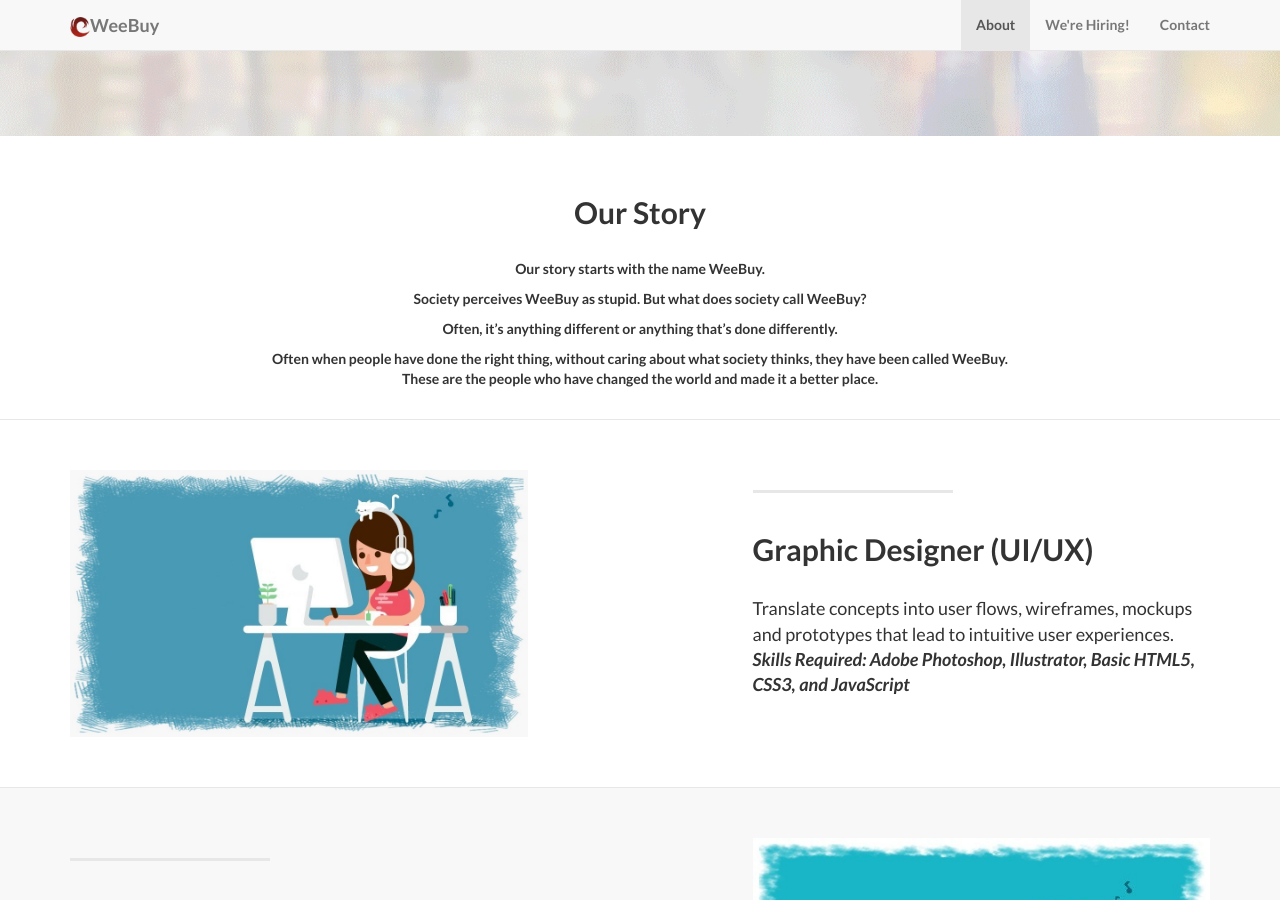
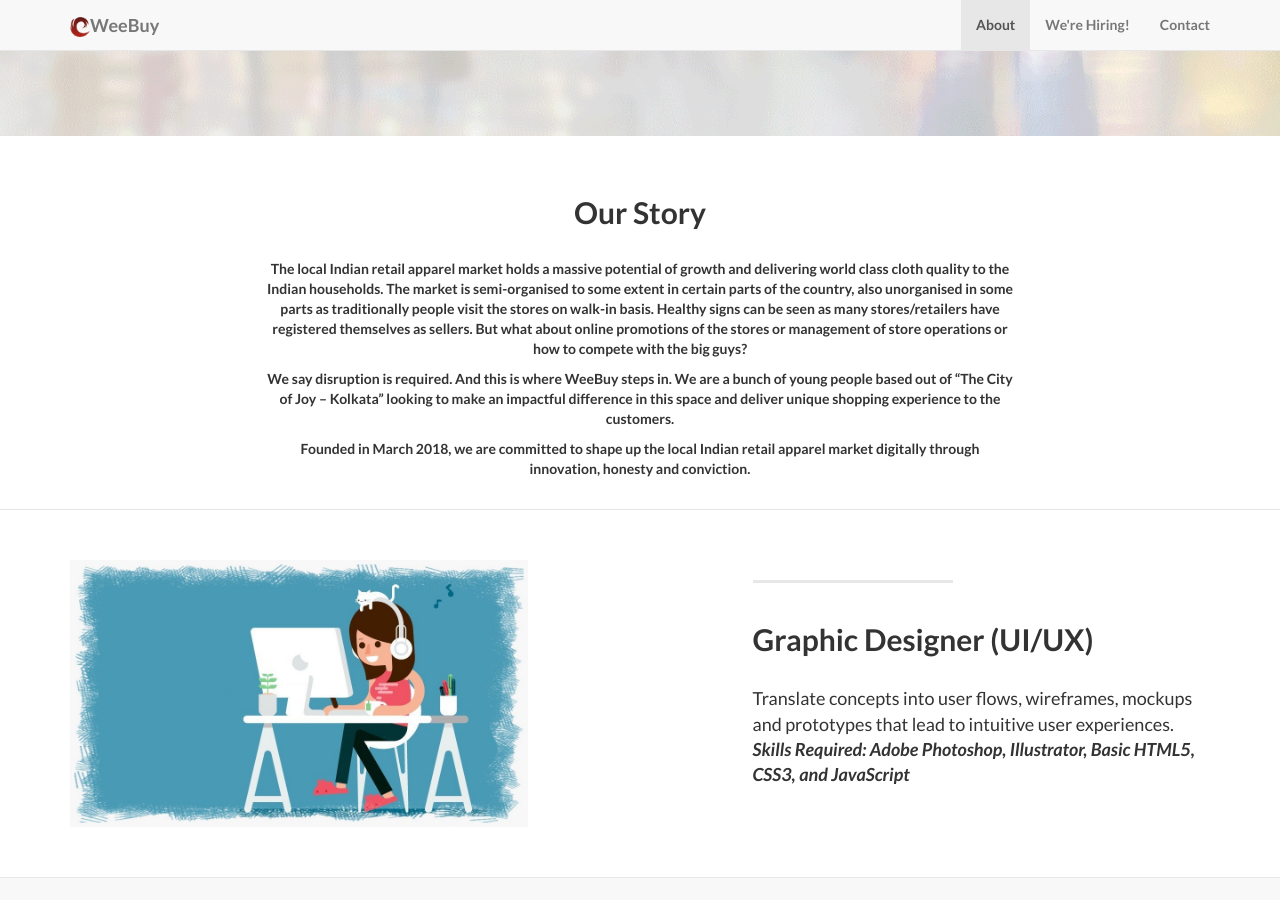
Before and after one commit to rahul-das/rahul-das.github.io, a Jekyll site: the page built from index.html, in a window 1280 px wide and 900 px high, scrolled down 641 px. Built offline with Jekyll 4.4.1, drawn with Linux system fonts in a browser that asks for light colours.

Commit message:
about us changed

```diff
--- a/_includes/about.html
+++ b/_includes/about.html
@@ -2,13 +2,13 @@
 <section id="about" class="container content-section text-center">
     <div class="row">
         <div class="col-lg-8 col-lg-offset-2">
-              <br/><br/>
+            <br/>
+            <br/>
             <h2>Our Story</h2>
             <br/>
-                <p>Our story starts with the name WeeBuy.</p>
-                <p>Society perceives WeeBuy as stupid. But what does society call WeeBuy?</p>
-                <p>Often, it’s anything different or anything that’s done differently.</p>
-                <p>Often when people have done the right thing, without caring about what society thinks, they have been called WeeBuy. These are the people who have changed the world and made it a better place.</p>
+            <p>The local Indian retail apparel market holds a massive potential of growth and delivering world class cloth quality to the Indian households. The market is semi-organised to some extent in certain parts of the country, also unorganised in some parts as traditionally people visit the stores on walk-in basis. Healthy signs can be seen as many stores/retailers have registered themselves as sellers. But what about online promotions of the stores or management of store operations or how to compete with the big guys?</p>
+            <p>We say disruption is required. And this is where WeeBuy steps in. We are a bunch of young people based out of “The City of Joy – Kolkata” looking to make an impactful difference in this space and deliver unique shopping experience to the customers.</p>
+            <p>Founded in March 2018, we are committed to shape up the local Indian retail apparel market digitally through innovation, honesty and conviction.</p>
             <br/>
         </div>
     </div>
```
Lines whose indentation alone changed are shown as unchanged.
